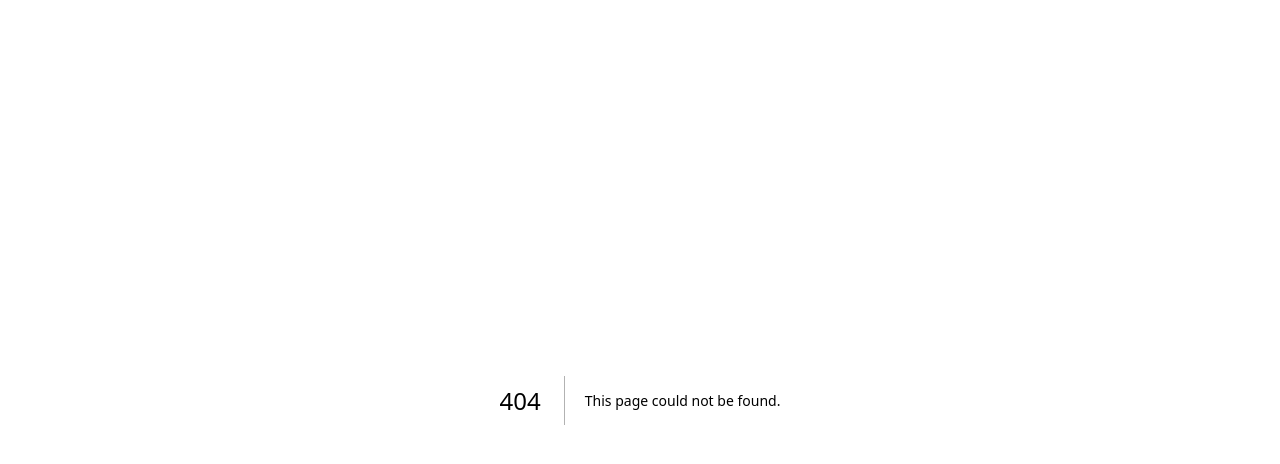
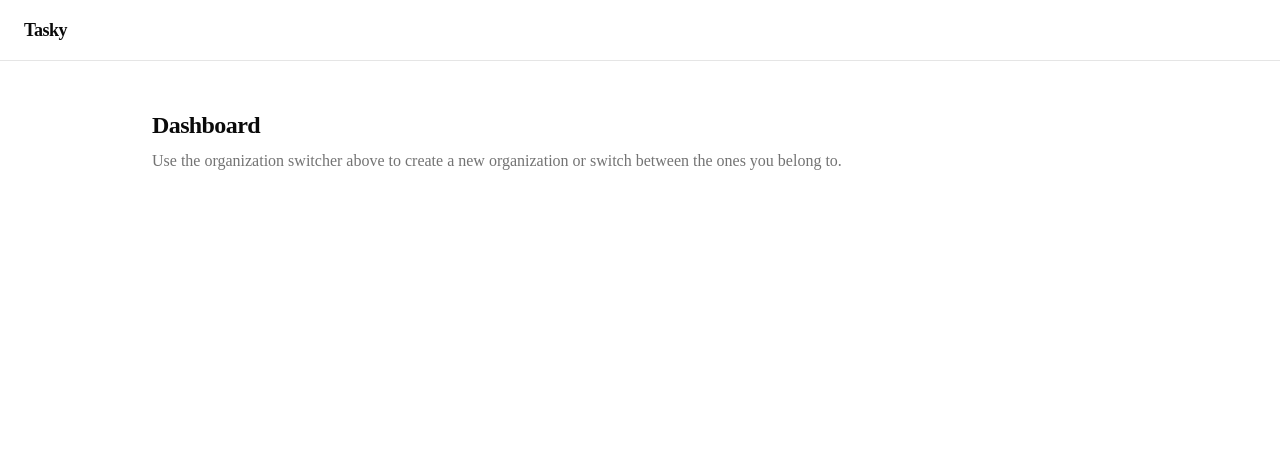
Before and after one commit to walaa-horani/ci_cd_saas, a Next.js app: page /dashboard in a window 1280 px wide. Before the commit this address had no page. Shown: the top 464 px of the page. Built offline with nearby package versions, Linux system fonts and the light colour scheme.

Commit message:
feat: add dashboard page with Clerk authentication and update development guidelines with manual testing instructions

```diff
--- /dev/null
+++ b/app/dashboard/page.tsx
@@ -0,0 +1,32 @@
+import Link from "next/link";
+import { OrganizationSwitcher, UserButton } from "@clerk/nextjs";
+
+export default function DashboardPage() {
+  return (
+    <div className="flex min-h-full flex-1 flex-col bg-background text-foreground">
+      {/* Top bar */}
+      <header className="flex w-full items-center justify-between border-b px-6 py-4">
+        <Link href="/dashboard" className="text-lg font-semibold tracking-tight">
+          Tasky
+        </Link>
+        <div className="flex items-center gap-4">
+          <OrganizationSwitcher
+            hidePersonal
+            afterCreateOrganizationUrl="/dashboard"
+            afterSelectOrganizationUrl="/dashboard"
+            afterLeaveOrganizationUrl="/dashboard"
+          />
+          <UserButton />
+        </div>
+      </header>
+
+      <main className="mx-auto w-full max-w-5xl flex-1 px-6 py-12">
+        <h1 className="text-2xl font-semibold tracking-tight">Dashboard</h1>
+        <p className="mt-2 text-muted-foreground text-pretty">
+          Use the organization switcher above to create a new organization or
+          switch between the ones you belong to.
+        </p>
+      </main>
+    </div>
+  );
+}
```
Also changed, not shown: .claude/settings.json, 1 other file (tests, documents, lock files or other folders).
